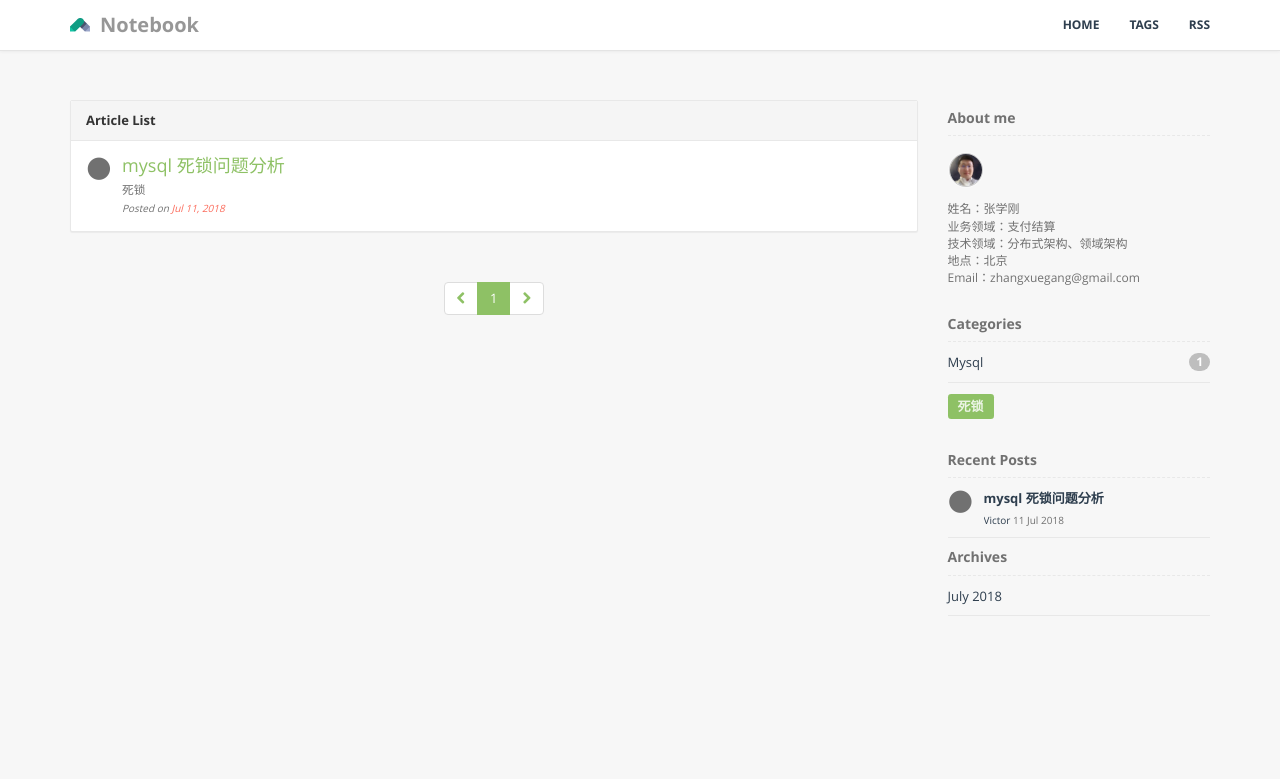
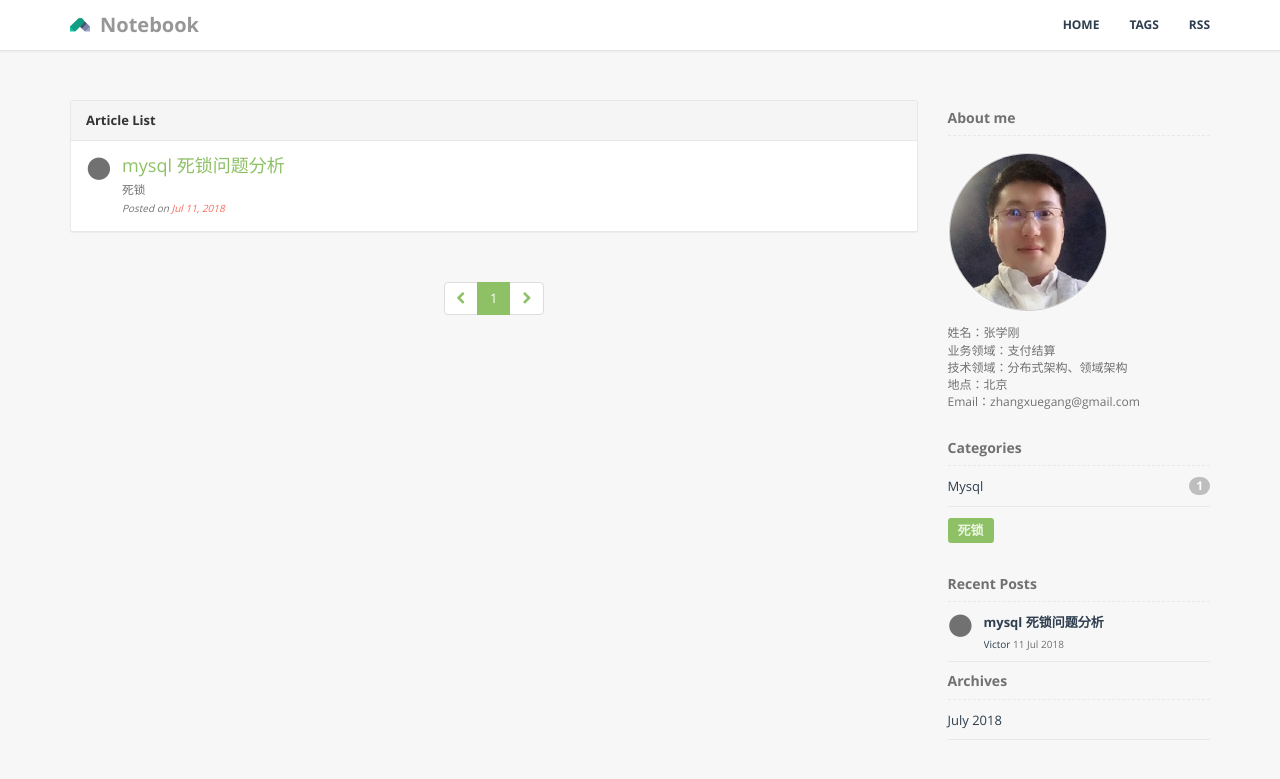
Before and after one commit to unionstars/unionstars.github.io, a Jekyll site: the page built from index.html, in a window 1280 px wide. Shown: the top 779 px of the page. Built offline with Jekyll 4.4.1, drawn with Linux system fonts in a browser that asks for light colours; the list of posts is cut into pages by our own code.

Commit message:
refactor

```diff
--- a/assets/css/app.css
+++ b/assets/css/app.css
@@ -3157,7 +3157,7 @@ fieldset[disabled] .btn-gplus.active {
   display: inline-block;
 }
 .thumb-sm {
-  width: 36px;
+  width: 160px;
   display: inline-block;
 }
 .thumb-wrapper {
```
